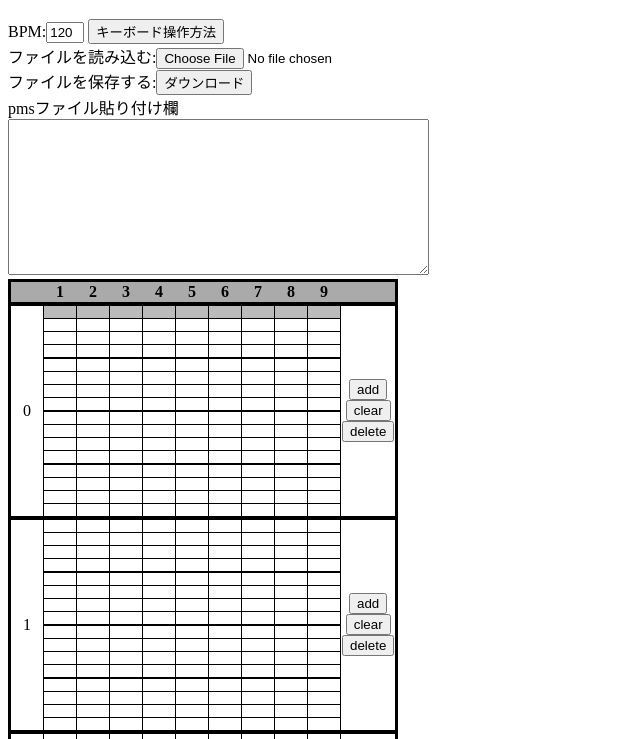
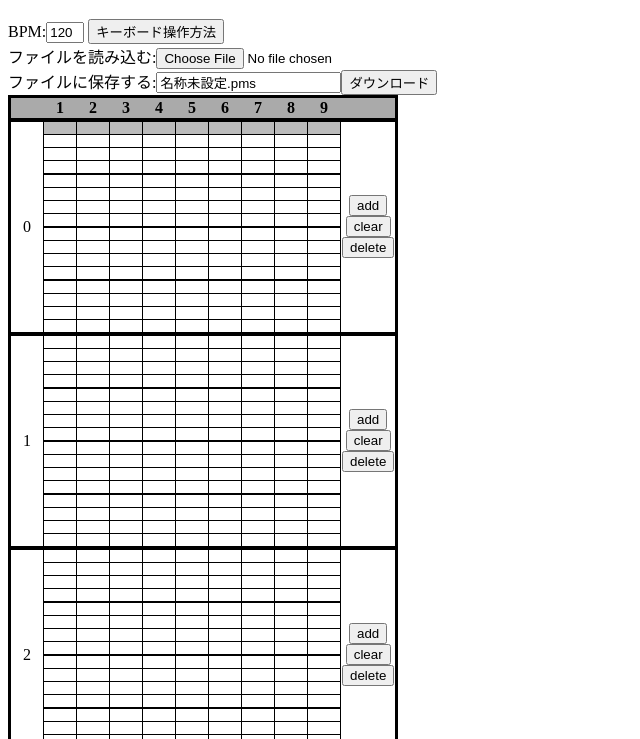
Before and after one commit to ebiyu/pms, a plain HTML site: page index.html in a window 1280 px wide. Shown: the part 61-800 px from the top of the page, without its empty margins (0-640 px from the left). Drawn offline with Linux system fonts and the light colour scheme.

Commit message:
[add] ファイルへの出力を実装

```diff
--- a/index.html
+++ b/index.html
@@ -10,9 +10,7 @@
 <label>BPM:<input type='text' id='bpm' value='120'></label>
 <input type='button' value='キーボード操作方法' onclick='keyHelp()'><br>
 <label>ファイルを読み込む:<input type='file' onchange='load(this)'></label><br>
-<label>ファイルを保存する:<input type='button' value='ダウンロード' onclick='save()'></label><br>
-<label>pmsファイル貼り付け欄<br>
-<textarea id='inputtext' cols='50' rows='10'></textarea></label>
+ファイルに保存する:<input type='text' value='名称未設定.pms' id='filename'><input type='button' value='ダウンロード' onclick='save()'><br>
 <div id='tablespace'></div>
 <script type='text/javascript' src='main.js'></script>
 <a href='javascript:window.open("https://github.com/ebiyuu1121/pms")'>ソースコード</a>
--- a/main.js
+++ b/main.js
@@ -386,8 +386,12 @@ function save(){
         }
     }
 
-    //テキストボックスに出力
-    document.getElementById('inputtext').value=text;
+    //ファイルに出力
+    var downLoadLink = document.createElement("a");
+    downLoadLink.download=document.getElementById('filename').value;
+    downLoadLink.href = URL.createObjectURL(new Blob([text], {type: "text.plain"}));
+    downLoadLink.dataset.downloadurl = ["text/plain", downLoadLink.download, downLoadLink.href].join(":");
+    downLoadLink.click();
 }
 
 function load(obj){
@@ -405,6 +409,8 @@ function load(obj){
     reader.onload=function(){
         text=reader.result;
         lines=text.split('\n');
+
+        document.getElementById('filename').value=file.name;
         for(i=0;i<lines.length;++i){
             lines[i]=lines[i].trim(); //CRの除去のため
 
```
